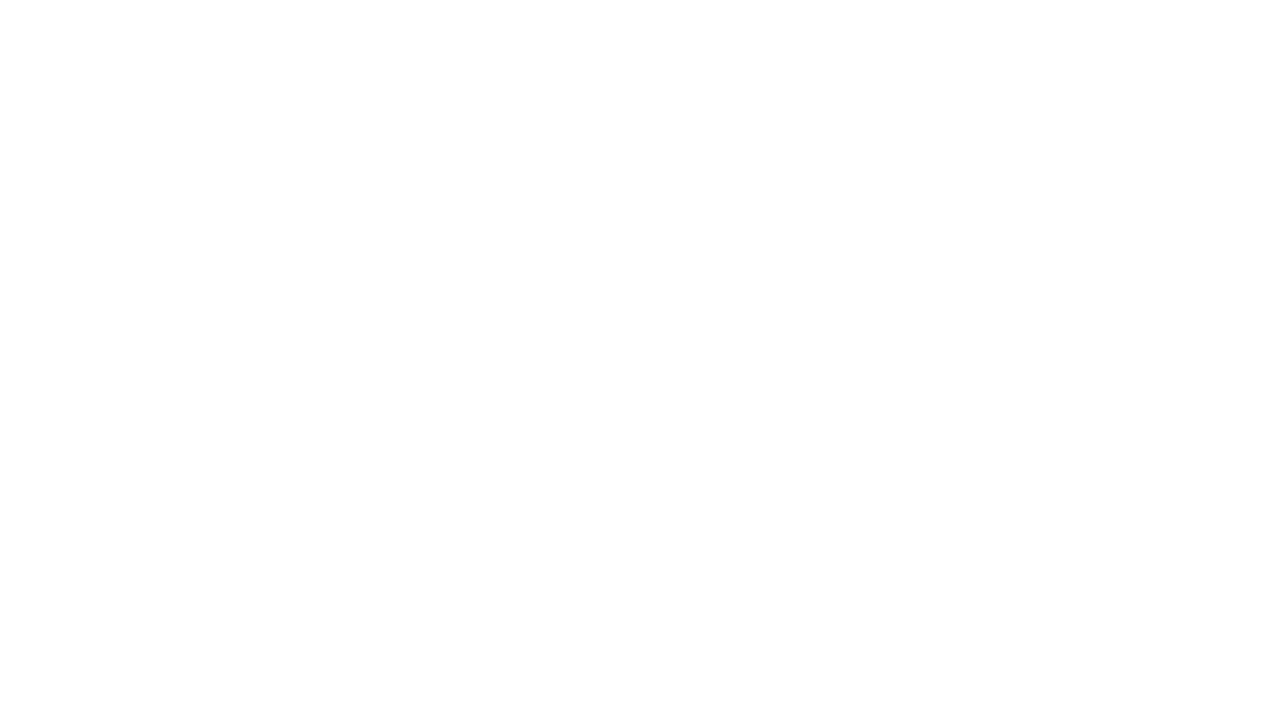
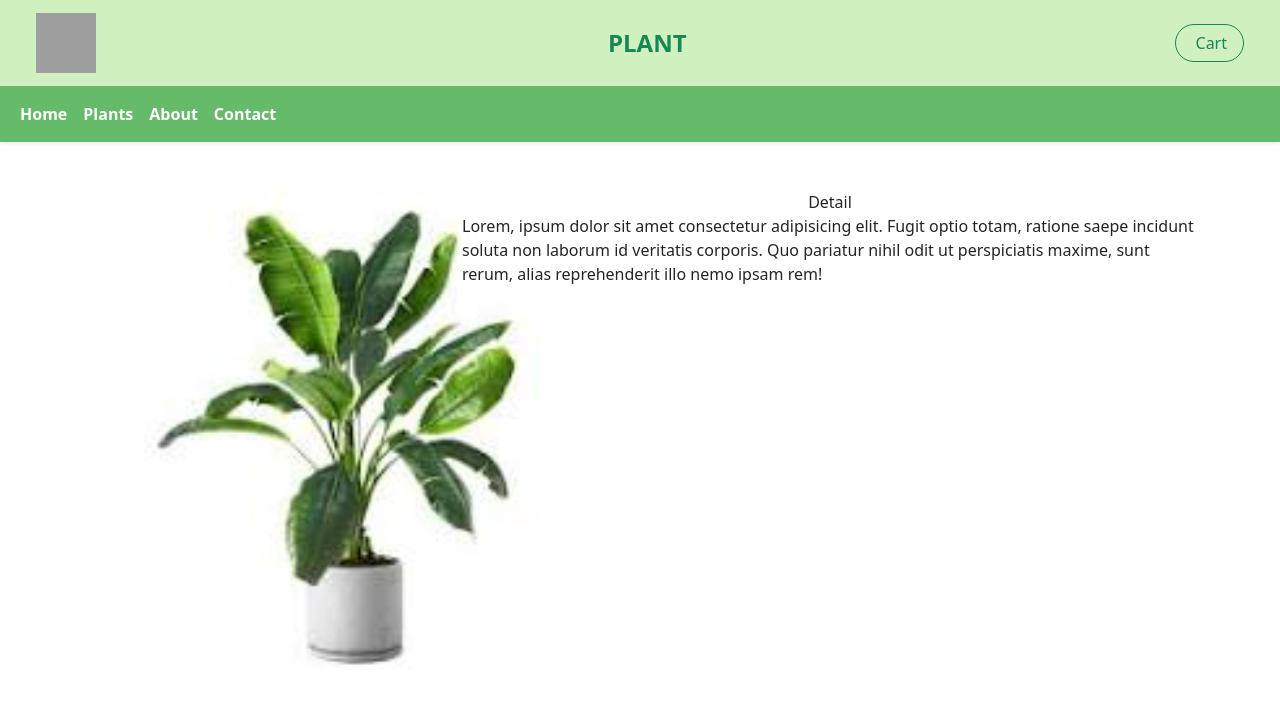
Before and after one commit to saima-46/plant, a React (Vite) app: page /plant/1 in a window 1280 px wide. Before the commit this address had no page. Shown: the top 704 px of the page. Built offline with nearby package versions, Linux system fonts and the light colour scheme; grey boxes are pictures that could not be loaded.

Commit message:
single product page
header is  apply by using   js { new location} to display all page except home page

```diff
--- a/index.html
+++ b/index.html
@@ -5,7 +5,7 @@
     <link rel="icon" type="image/svg+xml" href="/vite.svg" />
     <meta name="viewport" content="width=device-width, initial-scale=1.0" />
 
-    <title>vite-project</title>
+    <title>Plant</title>
   </head>
   <body>
     <div id="root"></div>
--- a/src/App.jsx
+++ b/src/App.jsx
@@ -3,25 +3,37 @@ import reactLogo from './assets/react.svg'
 import viteLogo from '/vite.svg'
 import './App.css'
 import Home from './page/home'
-import { Route, Routes } from 'react-router-dom'
+import { Route, Routes, useLocation } from 'react-router-dom'
 import Plant from './page/plant'
 import About from './page/about'
 import Contact from './page/contact'
 import 'bootstrap/dist/css/bootstrap.min.css';
+import Header from './component/header'
+import Subheading from './component/subHeading.jsx'
+import SinglePage from './component/single-page/index.jsx'
 
 
 function App() {
-  const [count, setCount] = useState(0)
+  const [count, setCount] = useState(0);
+  // header subheading not show on home page code
+  const location = useLocation();
+  console.log("location==>", location)
+  const locationCheck = location?.pathname === "/";
+
 
   return (
     <>
+   {!locationCheck  &&
+
+   <Header /> }
+   {!locationCheck && <Subheading /> }
       {/* <Home/> */}
       <Routes>
 
 
-
         <Route path="/" element={<Home />}/>
         <Route path="/plant" element={<Plant />} />
+        <Route path="/plant/:id" element={<SinglePage/>} />
        <Route path='/about' element={<About/>}/>
        <Route path='/contact' element={<Contact/>}/>
       </Routes>
--- a/src/component/plantdummycard/index.jsx
+++ b/src/component/plantdummycard/index.jsx
@@ -1,5 +1,6 @@
 import React from "react";
 import { plantData } from "../../data/plantdata.js";
+import { Link } from "react-router-dom";
 
 const PlantList = () => {
   return (
@@ -18,7 +19,10 @@ const PlantList = () => {
               <div className="card-body text-center">
                 <h6 className="fw-semibold text-success">{plant.name}</h6>
                 <p className="fw-bold text-dark">${plant.price}</p>
-                <button className="btn btn-outline-success btn-sm">Buy Now</button>
+                <Link to={`/plant/${plant?.id}`}>
+                  <button className="btn btn-outline-success btn-sm">Buy Now</button>
+                </Link>
+
               </div>
             </div>
           </div>
--- /dev/null
+++ b/src/component/single-page/index.jsx
@@ -0,0 +1,21 @@
+import React from 'react'
+
+
+const SinglePage = () => {
+  return (
+    <div className="container text-center my-5">
+
+
+  <div className="row ">
+    <div className="col-4">
+        <img src="../src/assets/logo.jpg" alt="img" style={{height:"500px"}} />
+    </div>
+    <div className="col-8 ">Detail
+        <p style={{textAlign:'left'}}>Lorem, ipsum dolor sit amet consectetur adipisicing elit. Fugit optio totam, ratione saepe incidunt soluta non laborum id veritatis corporis. Quo pariatur nihil odit ut perspiciatis maxime, sunt rerum, alias reprehenderit illo nemo ipsam rem!</p>
+    </div>
+  </div>
+</div>
+  )
+}
+
+export default SinglePage
--- a/src/data/plantdata.js
+++ b/src/data/plantdata.js
@@ -51,48 +51,48 @@ export const plantData = [
     id: 9,
     name: "Pothos",
     price: 19,
-    image: "https://images.unsplash.com/photo-1599491124443-6225f8b89b1a?auto=format&fit=crop&w=600&q=80",
+    image: "https://images.unsplash.com/photo-1648467949257-9fc205e335f3?ixlib=rb-4.1.0&ixid=M3wxMjA3fDB8MHxzZWFyY2h8MTR8fFBvdGhvcyUyMHBsYW50fGVufDB8fDB8fHww&auto=format&fit=crop&q=60&w=500",
   },
   {
     id: 10,
     name: "ZZ Plant",
     price: 24,
-    image: "https://images.unsplash.com/photo-1592840957577-12753c9b8d4e?auto=format&fit=crop&w=600&q=80",
+    image: "https://images.unsplash.com/photo-1668584036646-278b3a2be0c5?ixlib=rb-4.1.0&ixid=M3wxMjA3fDB8MHxzZWFyY2h8MTF8fFpaJTIwUGxhbnR8ZW58MHx8MHx8fDA%3D&auto=format&fit=crop&q=60&w=500",
   },
   {
     id: 11,
     name: "Rubber Plant",
     price: 32,
-    image: "https://images.unsplash.com/photo-1606924477390-86e6e1f5b2a5?auto=format&fit=crop&w=600&q=80",
+    image: "https://images.unsplash.com/photo-1672062518782-706d6122c0e7?ixlib=rb-4.1.0&ixid=M3wxMjA3fDB8MHxzZWFyY2h8MTB8fFJ1YmJlciUyMFBsYW50fGVufDB8fDB8fHww&auto=format&fit=crop&q=60&w=500",
   },
   {
     id: 12,
     name: "Calathea",
     price: 27,
-    image: "https://images.unsplash.com/photo-1602022792939-2603b89b3d33?auto=format&fit=crop&w=600&q=80",
+    image: "https://images.unsplash.com/photo-1606146350176-804f4c84fb30?ixlib=rb-4.1.0&ixid=M3wxMjA3fDB8MHxzZWFyY2h8MTF8fENhbGF0aGVhfGVufDB8fDB8fHww&auto=format&fit=crop&q=60&w=500",
   },
   {
     id: 13,
     name: "Philodendron",
     price: 26,
-    image: "https://images.unsplash.com/photo-1603052875284-6e6c45cfef8a?auto=format&fit=crop&w=600&q=80",
+    image: "https://images.unsplash.com/photo-1609142621730-db3293839541?ixlib=rb-4.1.0&ixid=M3wxMjA3fDB8MHxzZWFyY2h8N3x8UGhpbG9kZW5kcm9ufGVufDB8fDB8fHww&auto=format&fit=crop&q=60&w=500",
   },
   {
     id: 14,
     name: "Bamboo Palm",
     price: 29,
-    image: "https://images.unsplash.com/photo-1606813902994-4c964f6f1c2f?auto=format&fit=crop&w=600&q=80",
+    image: "https://plus.unsplash.com/premium_photo-1695189283915-8ba20c70d1bc?ixlib=rb-4.1.0&ixid=M3wxMjA3fDB8MHxzZWFyY2h8MTN8fEJhbWJvbyUyMFBhbG18ZW58MHx8MHx8fDA%3D&auto=format&fit=crop&q=60&w=500",
   },
   {
     id: 15,
     name: "Succulent Mix",
     price: 14,
-    image: "https://images.unsplash.com/photo-1501004318641-b39e6451bec6?auto=format&fit=crop&w=600&q=80",
+    image: "https://images.unsplash.com/photo-1672708769048-943c3890663d?ixlib=rb-4.1.0&ixid=M3wxMjA3fDB8MHxzZWFyY2h8MTh8fFN1Y2N1bGVudCUyME1peHxlbnwwfHwwfHx8MA%3D%3D&auto=format&fit=crop&q=60&w=500",
   },
   {
     id: 16,
     name: "Areca Palm",
     price: 33,
-     image: "https://images.unsplash.com/photo-1501004318641-b39e6451bec6?auto=format&fit=crop&w=600&q=80",
+     image: "https://media.istockphoto.com/id/1308620894/photo/beautiful-indoor-palm-plants-on-floor-in-room-space-for-text-house-decoration.webp?a=1&b=1&s=612x612&w=0&k=20&c=QpxI3uOKXdq7tSY1EObA3SkERqmtWl69dFgofJXz98w=",
   },
 ];
--- a/src/page/about/index.jsx
+++ b/src/page/about/index.jsx
@@ -5,8 +5,8 @@ import Subheading from "../../component/subHeading.jsx";
 
 const About = () => {
   return (<>
-    <Header/>
-    <Subheading/>
+
+
     <div className="container-fluid py-5" style={{
         backgroundColor: "#e8f5e9",
         minHeight: "100vh",
--- a/src/page/contact/index.jsx
+++ b/src/page/contact/index.jsx
@@ -5,8 +5,8 @@ import Subheading from "../../component/subHeading.jsx";
 
 const Contact = () => {
   return (<>
-  <Header/>
-  <Subheading/>
+
+
     <div
       className="container-fluid py-5"
       style={{
--- a/src/page/plant/index.jsx
+++ b/src/page/plant/index.jsx
@@ -9,12 +9,11 @@ import PlantList from '../../component/plantdummycard/index.jsx';
 const Plant = () => {
   return (
     <>
-      <Header/>
-      <Subheading/>
+
+
       {/* <Card/> */}
       {/* card is fectching api now we creat dummy api for plant Plantlist */}
       <PlantList/>
-
 
 
 
```
